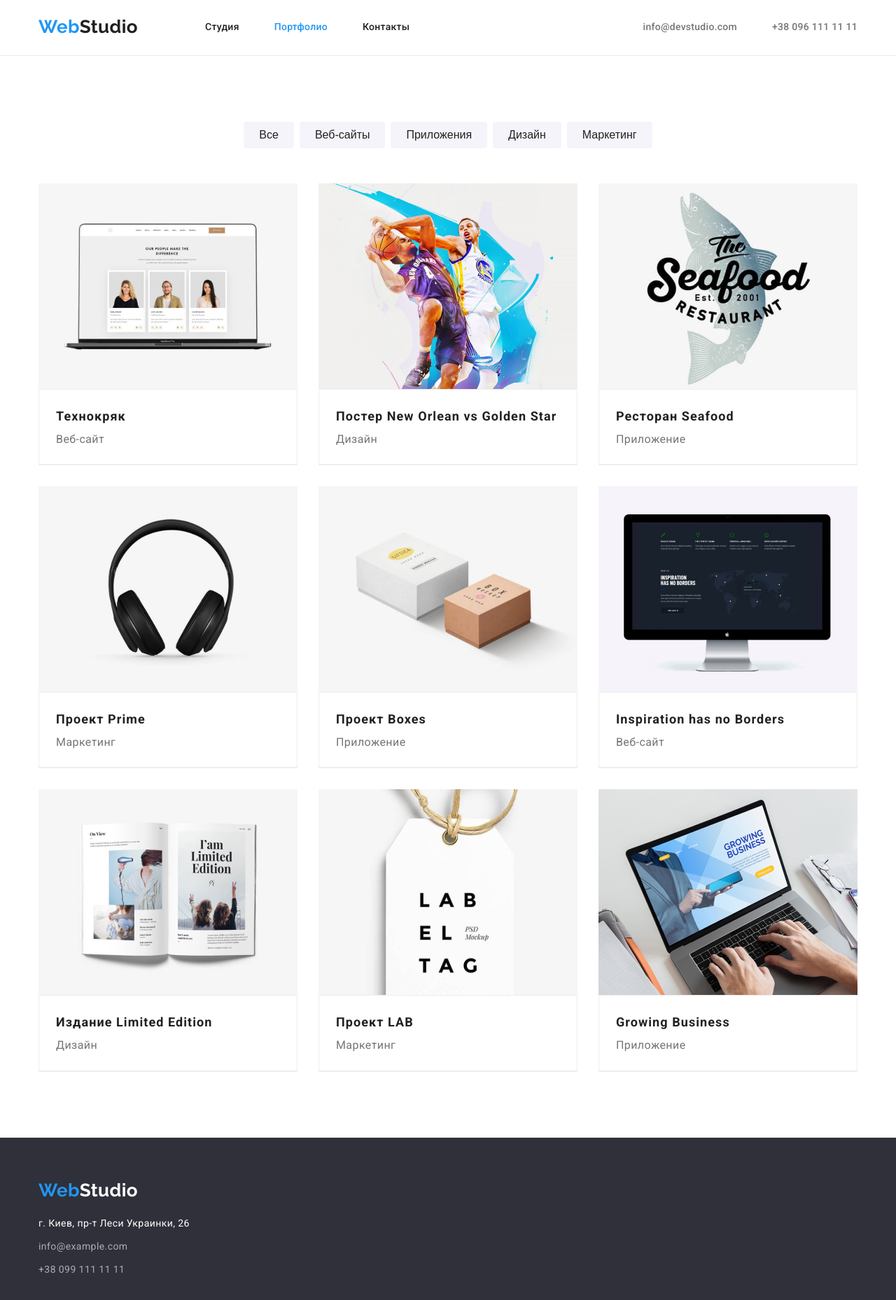
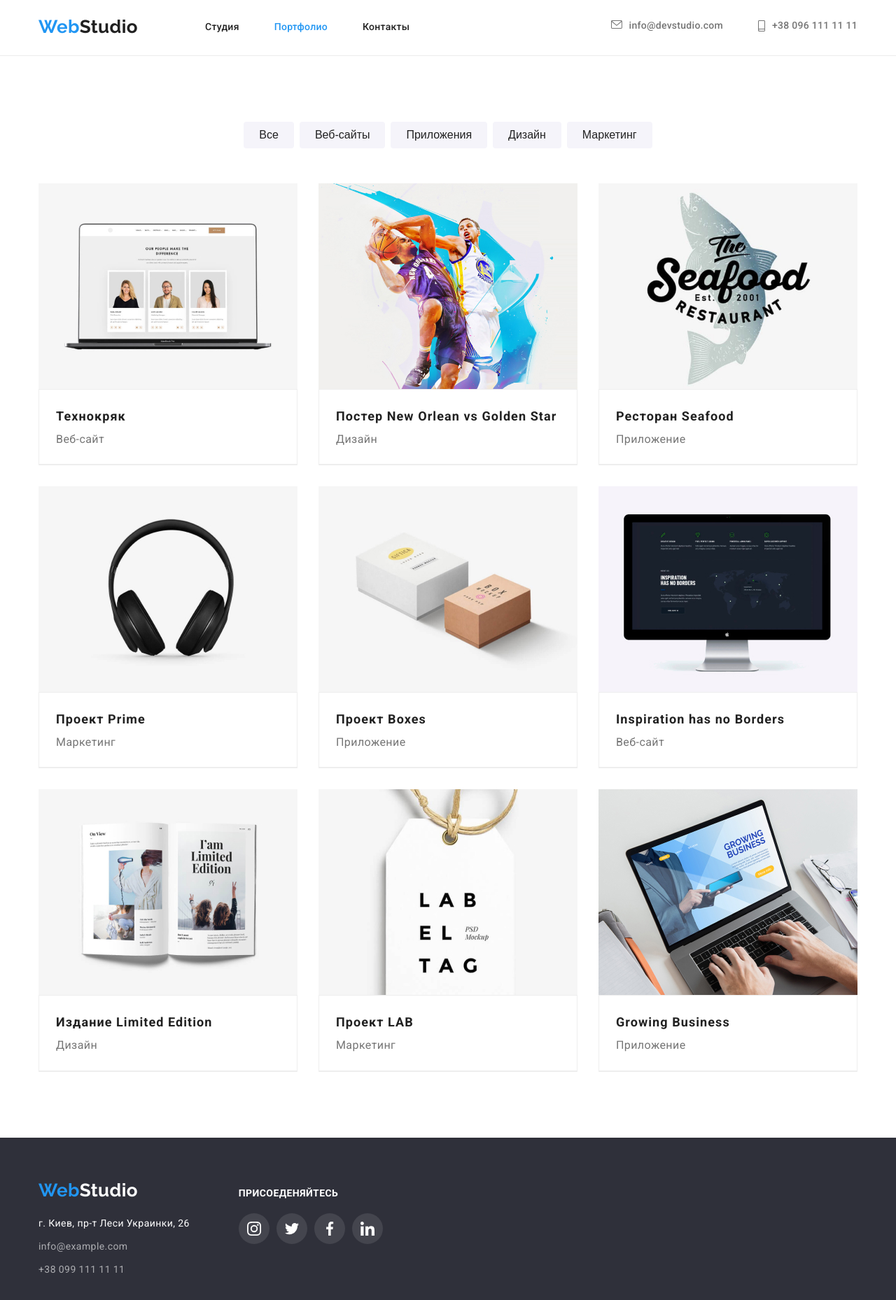
Before and after one commit to Serhii1727/goit-markup-hw-04, a plain HTML site: page portfolio.html in a window 1280 px wide. Shown: the whole page at 70% size. Drawn offline with nearby package versions, Linux system fonts and the light colour scheme.

Commit message:
Добавляет icon.svg проекту

```diff
--- a/css/styles.css
+++ b/css/styles.css
@@ -131,6 +131,10 @@ a {
   margin-left: auto;
 }
 
+.auth-nav-item {
+  display: flex;
+}
+
 .auth-nav-item:not(:last-child) {
   margin-right: 50px;
 }
@@ -145,6 +149,21 @@ a {
 .auth-nav-link:focus {
   color: var(--accent-text);
 }
+
+.auth-nav-link-svg {
+  color: var(--primery-text-color);
+  margin-right: 10px;
+}
+
+.auth-nav-link-svg:hover,
+.auth-nav-link-svg:focus {
+  color: var(--accent-text);
+}
+
+.auth-nav-icon {
+  fill: currentColor;
+}
+
 /* Hero */
 .hero {
   text-align: center;
@@ -445,13 +464,11 @@ address {
 
 .footer-box {
   display: flex;
+  align-items: baseline;
 }
 
 .address-box {
   margin-right: 70px;
-}
-
-.socials-box {
 }
 
 .socials-box-title {
--- a/portfolio.html
+++ b/portfolio.html
@@ -27,10 +27,24 @@
           </ul>
         </nav>
         <ul class="auth-nav">
-          <li class="auth-nav-item"><a href="mailto:info@devstudio.com" class="auth-nav-link">info@devstudio.com</a></li>
-          <li class="auth-nav-item"><a href="tel:+380961111111" class="auth-nav-link">+38 096 111 11 11</a></li>
+          <li class="auth-nav-item">
+            <a href="" class="auth-nav-link-svg" width="16" height="12">
+              <svg class="auth-nav-svg" width="16" height="12">
+                <use href="./images/icons.svg#icon-envelope" class="auth-nav-icon"></use>
+              </svg>
+            </a>
+            <a href="mailto:info@devstudio.com" class="auth-nav-link">
+              info@devstudio.com</a>
+          </li>
+          <li class="auth-nav-item">
+            <a href="" class="auth-nav-link-svg  phone" width="10" height="16">
+              <svg class="auth-nav-svg" width="10" height="16">
+                <use href="./images/icons.svg#icon-smartphone" class="auth-nav-icon"></use>
+              </svg>
+            </a>
+            <a href="tel:+380961111111" class="auth-nav-link">+38 096 111 11 11</a>
+          </li>
         </ul>
-
       </div>
     </header>
     <!-- Основная часть -->
@@ -205,7 +219,8 @@
     </main>
       <!-- Подвал сайта -->
       <footer class="footer">
-        <div class="container">
+        <div class="container footer-box">
+          <div class="address-box">
             <a href="" class="logo footer-logo">
               <span class="footer-logo-web">Web</span><span class="footer-logo-studio">Studio</span>
             </a>
@@ -217,6 +232,40 @@
               </ul>
             </address>
           </div>
+          <div class="socials-box">
+            <h2 class="socials-box-title">Присоеденяйтесь</h2>
+            <ul class="socials-box-item">
+              <li class="socials-box-link">
+                <a href="" class="link-item socials-item">
+                  <svg class="icon-item" width="20" height="20">
+                    <use href="./images/icons.svg#icon-instagram" class="icon"></use>
+                  </svg>
+                </a>
+              </li>
+              <li class="socials-box-link">
+                <a href="" class="link-item socials-item">
+                  <svg class="icon-item" width="20" height="20">
+                    <use href="./images/icons.svg#icon-twitter" class="icon"></use>
+                  </svg>
+                </a>
+              </li>
+              <li class="socials-box-link">
+                <a href="" class="link-item socials-item">
+                  <svg class="icon-item" width="20" height="20">
+                    <use href="./images/icons.svg#icon-facebook" class="icon"></use>
+                  </svg>
+                </a>
+              </li>
+              <li class="socials-box-link">
+                <a href="" class="link-item socials-item">
+                  <svg class="icon-item" width="20" height="20">
+                    <use href="./images/icons.svg#icon-linkedin" class="icon"></use>
+                  </svg>
+                </a>
+              </li>
+            </ul>
+          </div>
+        </div>
       </footer>
   </body>
 </html>
```
Also changed, not shown: index.html (+13 -1 lines). Lines whose indentation alone changed are shown as unchanged.
